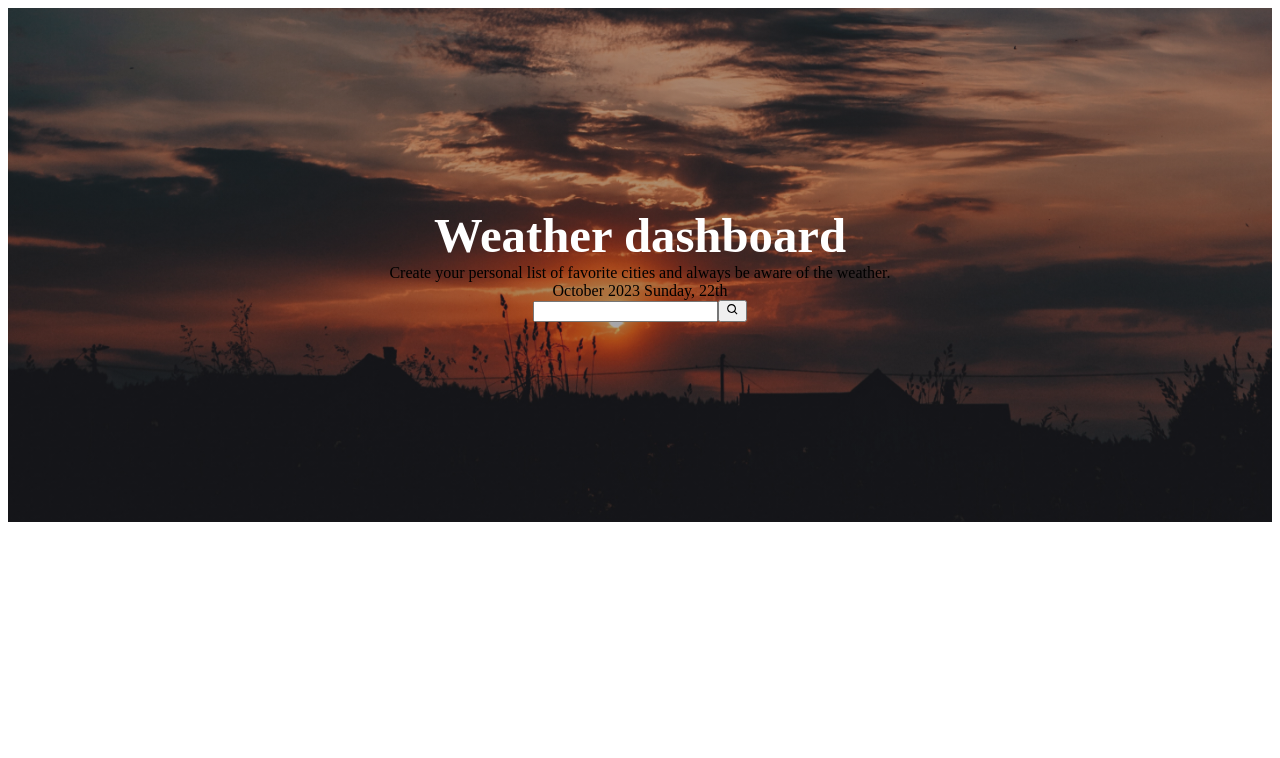
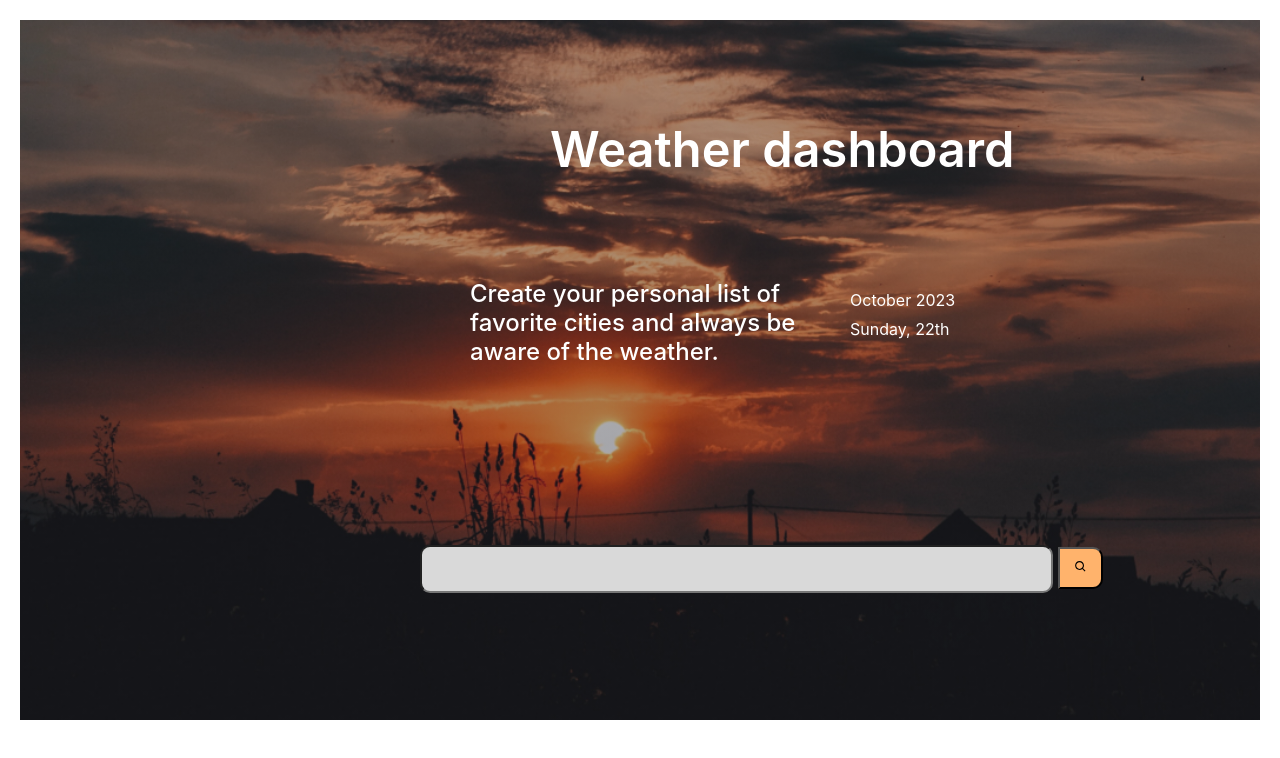
Before and after one commit to Potyomko/weather-app, a React (Create React App) app: page / in a window 1280 px wide. Shown: the top 758 px of the page. Built offline with nearby package versions, Linux system fonts and the light colour scheme.

Commit message:
стилі

```diff
--- a/src/components/Hero/Hero.jsx
+++ b/src/components/Hero/Hero.jsx
@@ -1,6 +1,6 @@
 import ReactDOM from 'react-dom';
 import { Formik, Field, Form } from 'formik';
-import { HeroSection, HeroH1 } from './Hero.styled';
+import { HeroSection, HeroH1, HeroText, HeroData, HeroLiH1, HeroSubmit  } from './Hero.styled';
 import { BiSearch } from "react-icons/bi";
 
 import './styled.css'
@@ -36,9 +36,17 @@ const months = [
 const currentMonth = months[currentDate.getMonth()];
   return (
     <HeroSection>
+
+      <ul>
+      <HeroLiH1>
       <HeroH1>Weather dashboard</HeroH1>
-      <p>Create your personal list of favorite cities and always be aware of the weather.</p>
-      <p>{currentMonth} {year} {currentDayOfWeek}, {day}th</p>
+
+      </HeroLiH1>
+      </ul>
+
+
+      <HeroText>Create your personal list of favorite cities and always be aware of the weather.</HeroText>
+      <HeroData>{currentMonth} {year} <br></br> {currentDayOfWeek}, {day}th</HeroData>
       <Formik
         initialValues={{
           cityName: '',
@@ -46,7 +54,7 @@ const currentMonth = months[currentDate.getMonth()];
         onSubmit={handleSubmit}
       >
         {({ values, handleChange, handleSubmit }) => (
-          <Form>
+          <Form className='form'>
             <label htmlFor="cityName"></label>
             <Field
               id="cityName"
@@ -54,9 +62,9 @@ const currentMonth = months[currentDate.getMonth()];
               onChange={handleChange}
               value={values.cityName}
             />
-            <button type="submit" onClick={handleSubmit}>
-              <BiSearch />
-            </button>
+            <HeroSubmit type="submit" onClick={handleSubmit}>
+              <BiSearch  />
+            </HeroSubmit>
           </Form>
         )}
       </Formik>
--- a/src/components/Hero/Hero.styled.jsx
+++ b/src/components/Hero/Hero.styled.jsx
@@ -1,31 +1,81 @@
 import styled from "styled-components";
- import heroBackround from './HeroBackround.jpg'
+import heroBackground from './HeroBackround.jpg';
+
 export const HeroSection = styled.section`
+  background-color: #2f303a;
 
- background-color: #2f303a;
- text-align: center;
- padding-bottom: 200px;
- padding-top: 200px;
-
+  padding-bottom: 100px;
+  padding-top: 100px;
+  height: 500px;
 
   background-image: linear-gradient(
     to right,
     rgba(47, 48, 58, 0.4),
     rgba(47, 48, 58, 0.4)
   ),
-  url(${heroBackround});
+  url(${heroBackground});
   background-position: center;
   background-size: cover;
   background-repeat: no-repeat;
+`;
+
+export const HeroH1 = styled.h1`
+  color: ${props => props.theme.colors.white};
+  font-family: ${props => props.theme.fonts.body};
+  font-weight: 600;
+  font-size: 48.76px;
+
+
+`;
+
+export const HeroUl = styled.ul`
+display: flex;
+justify-content:  center;
+
+
+`
+export const HeroLiH1 = styled.li`
+margin-left: 530px;
+`
+
+export const HeroText = styled.p`
+  color: ${props => props.theme.colors.white};
+  font-family: ${props => props.theme.fonts.body};
+  font-weight: 500;
+  font-size: 24px;
+  line-height: 29px;
+width: 330px;
+margin-left: 450px;
+margin-top: 100px;
+`;
+
+
+export const HeroData = styled.p`
+color: ${props => props.theme.colors.white};
+font-family: ${props => props.theme.fonts.body};
+Size: 24px;
+line-height: 29.26px;
+margin-left: 830px;
+margin-top: -80px;
+`
+
+export const Field = styled.input`
+width: 625px;
+height: 42px;
+ background: #D9D9D9;
+
+border-radius: 10px;
+
 
 `
 
- export const HeroH1 = styled.h1`
+export const HeroSubmit = styled.button`
 
- color: ${props=> props.theme.colors.white};
- font-family: ${props=>props.theme.fonts.body};
-weight: 600';
-size: 40px;
-font-size: 48.76px;
+  margin-left: 5px;
+  width: 45px;
+  height: 42px;
+  background: #FFB36C;
+  border-radius: 0px 10px 10px 0px;
+  border: 0 0 0 2px;
 
- `
+`;
--- a/src/components/Hero/styled.css
+++ b/src/components/Hero/styled.css
@@ -1,18 +1,17 @@
-.hero{
-    background-color: #2f303a;
-    text-align: center;
-    padding-bottom: 200px;
-    padding-top: 200px;
+#cityName{
+
+  width: 625px;
+height: 42px;
+background: #D9D9D9;
+border-radius: 10px;
 
 
-    background-image: linear-gradient(
-      to right,
-      rgba(47, 48, 58, 0.4),
-      rgba(47, 48, 58, 0.4)
-    ),
-     url("./HeroBackround.jpg");
-     background-position: center;
-     background-size: cover;
-     background-repeat: no-repeat;
+}
 
+
+
+
+.form{
+  margin-top: 200px;
+  margin-left: 400px;
 }
```
Lines whose indentation alone changed are shown as unchanged.
